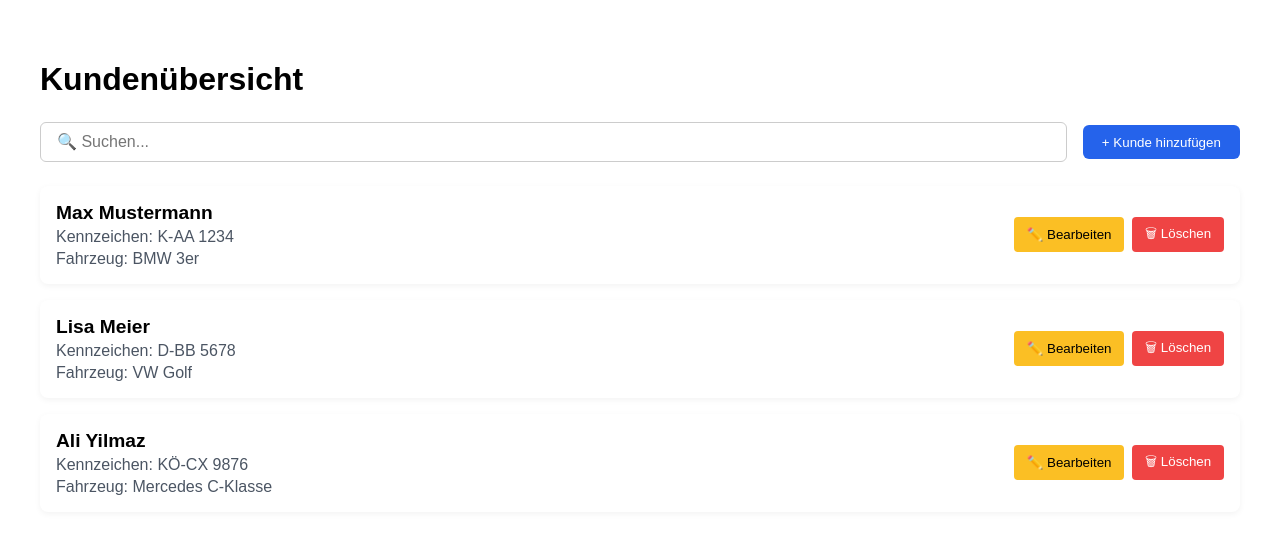
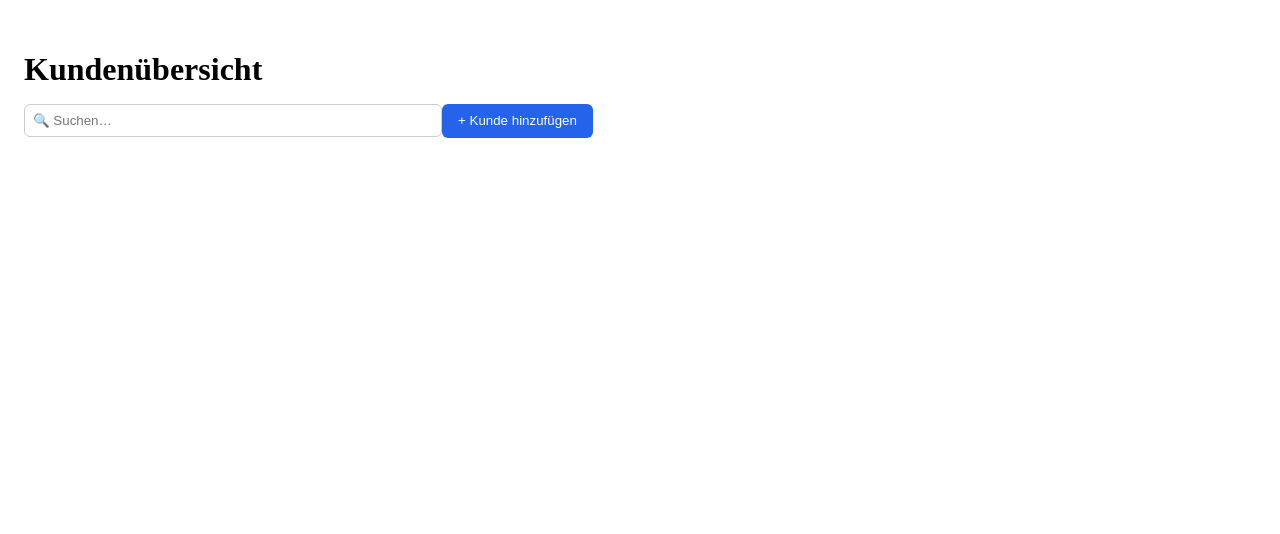
Before and after one commit to Mcan4250-creator/autopilot-crm, a Next.js app: page /kunden in a window 1280 px wide. Shown: the top 534 px of the page. Built offline with nearby package versions, Linux system fonts and the light colour scheme.

Commit message:
Aktualisieren von kunden.js

```diff
--- a/pages/kunden.js
+++ b/pages/kunden.js
@@ -1,136 +1,123 @@
-// pages/kunden.js
 
-import { useState } from "react";
 
-export default function Kunden() { const [kunden, setKunden] = useState([ { id: 1, name: "Max Mustermann", kennzeichen: "K-AA 1234", modell: "BMW 3er" }, { id: 2, name: "Lisa Meier", kennzeichen: "D-BB 5678", modell: "VW Golf" }, { id: 3, name: "Ali Yilmaz", kennzeichen: "KÖ-CX 9876", modell: "Mercedes C-Klasse" }, ]);
+import React, { useEffect, useState } from "react";
 
-const [suche, setSuche] = useState(""); const [formularOffen, setFormularOffen] = useState(false); const [neuerKunde, setNeuerKunde] = useState({ name: "", kennzeichen: "", modell: "" }); const [bearbeiteKundeId, setBearbeiteKundeId] = useState(null);
+const Kunden = () => {
+  const [customers, setCustomers] = useState([]);
+  const [filteredCustomers, setFilteredCustomers] = useState([]);
+  const [searchTerm, setSearchTerm] = useState("");
 
-const gefilterteKunden = kunden.filter((kunde) => { const suchbegriff = suche.toLowerCase(); return ( kunde.name.toLowerCase().includes(suchbegriff) || kunde.kennzeichen.toLowerCase().includes(suchbegriff) || kunde.modell.toLowerCase().includes(suchbegriff) ); });
+  useEffect(() => {
+    const stored = JSON.parse(localStorage.getItem("customers")) || [];
+    setCustomers(stored);
+    setFilteredCustomers(stored);
+  }, []);
 
-const kundeHinzufuegen = () => { if (!neuerKunde.name || !neuerKunde.kennzeichen || !neuerKunde.modell) return;
-
-if (bearbeiteKundeId) {
-  setKunden(kunden.map(k => k.id === bearbeiteKundeId ? { ...k, ...neuerKunde } : k));
-  setBearbeiteKundeId(null);
-} else {
-  const neuer = {
-    id: kunden.length + 1,
-    ...neuerKunde,
-  };
-  setKunden([neuer, ...kunden]);
-}
-
-setNeuerKunde({ name: "", kennzeichen: "", modell: "" });
-setFormularOffen(false);
-
+  const handleSearch = (e) => {
+    const term = e.target.value.toLowerCase();
+    setSearchTerm(term);
+    const filtered = customers.filter(
+      (c) =>
+        c.name.toLowerCase().includes(term) ||
+        c.license.toLowerCase().includes(term) ||
+        c.car.toLowerCase().includes(term)
+    );
+    setFilteredCustomers(filtered);
   };
 
-const kundeBearbeiten = (kunde) => { setNeuerKunde({ name: kunde.name, kennzeichen: kunde.kennzeichen, modell: kunde.modell }); setBearbeiteKundeId(kunde.id); setFormularOffen(true); };
+  const handleDelete = (index) => {
+    const confirmed = window.confirm("Möchtest du diesen Kunden wirklich löschen?");
+    if (confirmed) {
+      const updated = [...filteredCustomers];
+      updated.splice(index, 1);
+      setFilteredCustomers(updated);
+      setCustomers(updated);
+      localStorage.setItem("customers", JSON.stringify(updated));
+    }
+  };
 
-const kundeLoeschen = (id) => { if (confirm("Möchtest du diesen Kunden wirklich löschen?")) { setKunden(kunden.filter(k => k.id !== id)); } };
+  return (
+    <div style={{ padding: "1rem" }}>
+      <h2 style={{ fontSize: "2rem", marginBottom: "1rem" }}>Kundenübersicht</h2>
 
-return ( <div style={{ padding: "2rem", fontFamily: "Arial, sans-serif" }}> <h1 style={{ fontSize: "2rem", fontWeight: "bold", marginBottom: "1.5rem" }}> Kundenübersicht </h1>
-
-<div style={{ display: "flex", justifyContent: "space-between", alignItems: "center", marginBottom: "1.5rem", gap: "1rem", flexWrap: "wrap" }}>
       <input
         type="text"
-      placeholder="🔍 Suchen..."
-      value={suche}
-      onChange={(e) => setSuche(e.target.value)}
-      style={inputStyle}
+        value={searchTerm}
+        onChange={handleSearch}
+        placeholder="🔍 Suchen…"
+        style={{
+          padding: "0.5rem",
+          width: "100%",
+          maxWidth: "400px",
+          marginBottom: "1rem",
+          borderRadius: "6px",
+          border: "1px solid #ccc",
+        }}
       />
 
       <button
+        onClick={() => alert("Kundenformular folgt…")}
         style={{
-        padding: "0.6rem 1.2rem",
-        backgroundColor: formularOffen ? "#6b7280" : "#2563eb",
+          marginBottom: "1.5rem",
+          padding: "0.6rem 1rem",
+          backgroundColor: "#2563eb",
           color: "#fff",
           border: "none",
           borderRadius: "6px",
           cursor: "pointer",
-        whiteSpace: "nowrap",
-      }}
-      onClick={() => {
-        setFormularOffen(!formularOffen);
-        setNeuerKunde({ name: "", kennzeichen: "", modell: "" });
-        setBearbeiteKundeId(null);
         }}
       >
-      {formularOffen ? "✖ Abbrechen" : "+ Kunde hinzufügen"}
+        + Kunde hinzufügen
       </button>
-  </div>
 
-  {formularOffen && (
-    <div style={formularStyle}>
-      <h3 style={{ marginBottom: "1rem" }}>{bearbeiteKundeId ? "Kunde bearbeiten" : "Neuer Kunde"}</h3>
-      <div style={{ display: "flex", flexDirection: "column", gap: "0.8rem" }}>
-        <input
-          type="text"
-          placeholder="Name"
-          value={neuerKunde.name}
-          onChange={(e) => setNeuerKunde({ ...neuerKunde, name: e.target.value })}
-          style={inputStyle}
-        />
-        <input
-          type="text"
-          placeholder="Kennzeichen"
-          value={neuerKunde.kennzeichen}
-          onChange={(e) => setNeuerKunde({ ...neuerKunde, kennzeichen: e.target.value })}
-          style={inputStyle}
-        />
-        <input
-          type="text"
-          placeholder="Fahrzeugmodell"
-          value={neuerKunde.modell}
-          onChange={(e) => setNeuerKunde({ ...neuerKunde, modell: e.target.value })}
-          style={inputStyle}
-        />
-        <button onClick={kundeHinzufuegen} style={{ ...inputStyle, backgroundColor: "#10b981", color: "white", fontWeight: 600 }}>
-          {bearbeiteKundeId ? "Änderungen speichern" : "Speichern"}
-        </button>
-      </div>
-    </div>
-  )}
+      {filteredCustomers.map((c, index) => (
+        <div
+          key={index}
+          style={{
+            background: "#fff",
+            padding: "1rem",
+            borderRadius: "8px",
+            boxShadow: "0 1px 4px rgba(0,0,0,0.1)",
+            marginBottom: "1rem",
+          }}
+        >
+          <strong style={{ fontSize: "1.2rem" }}>{c.name}</strong>
+          <p>Kennzeichen: {c.license}</p>
+          <p>Fahrzeug: {c.car}</p>
 
-  <div style={{ display: "grid", gap: "1rem" }}>
-    {gefilterteKunden.length > 0 ? (
-      gefilterteKunden.map((kunde) => (
-        <div
-          key={kunde.id}
-          style={kundenBox}
-        >
-          <div>
-            <h3 style={{ margin: 0, fontSize: "1.2rem", fontWeight: "600" }}>{kunde.name}</h3>
-            <p style={{ margin: "0.25rem 0", color: "#4b5563" }}>Kennzeichen: {kunde.kennzeichen}</p>
-            <p style={{ margin: 0, color: "#4b5563" }}>Fahrzeug: {kunde.modell}</p>
-          </div>
-          <div style={{ display: "flex", gap: "0.5rem" }}>
+          <div style={{ display: "flex", gap: "0.5rem", marginTop: "0.5rem" }}>
             <button
-              onClick={() => kundeBearbeiten(kunde)}
-              style={{ padding: "0.4rem 0.8rem", backgroundColor: "#fbbf24", border: "none", borderRadius: "4px", cursor: "pointer" }}
+              onClick={() => alert("Bearbeiten kommt später")}
+              style={{
+                backgroundColor: "#fbbf24",
+                color: "#000",
+                padding: "0.3rem 0.7rem",
+                border: "none",
+                borderRadius: "6px",
+                cursor: "pointer",
+              }}
             >
               ✏️ Bearbeiten
             </button>
+
             <button
-              onClick={() => kundeLoeschen(kunde.id)}
-              style={{ padding: "0.4rem 0.8rem", backgroundColor: "#ef4444", color: "white", border: "none", borderRadius: "4px", cursor: "pointer" }}
+              onClick={() => handleDelete(index)}
+              style={{
+                backgroundColor: "#ef4444",
+                color: "#fff",
+                padding: "0.3rem 0.7rem",
+                border: "none",
+                borderRadius: "6px",
+                cursor: "pointer",
+              }}
             >
               🗑 Löschen
             </button>
           </div>
         </div>
-      ))
-    ) : (
-      <p style={{ color: "#6b7280" }}>Keine Kunden gefunden.</p>
-    )}
+      ))}
     </div>
-</div>
+  );
+};
 
-); }
-
-const inputStyle = { padding: "0.6rem 1rem", border: "1px solid #ccc", borderRadius: "6px", fontSize: "1rem", flexGrow: 1, minWidth: "250px", };
-
-const formularStyle = { marginBottom: "2rem", backgroundColor: "#f9fafb", padding: "1rem", borderRadius: "8px", boxShadow: "0 1px 4px rgba(0,0,0,0.05)", };
-
-const kundenBox = { padding: "1rem", backgroundColor: "#fff", borderRadius: "8px", boxShadow: "0 2px 6px rgba(0,0,0,0.05)", display: "flex", justifyContent: "space-between", alignItems: "center", flexWrap: "wrap", };
+export default Kunden;
```
Lines whose indentation alone changed are shown as unchanged.
